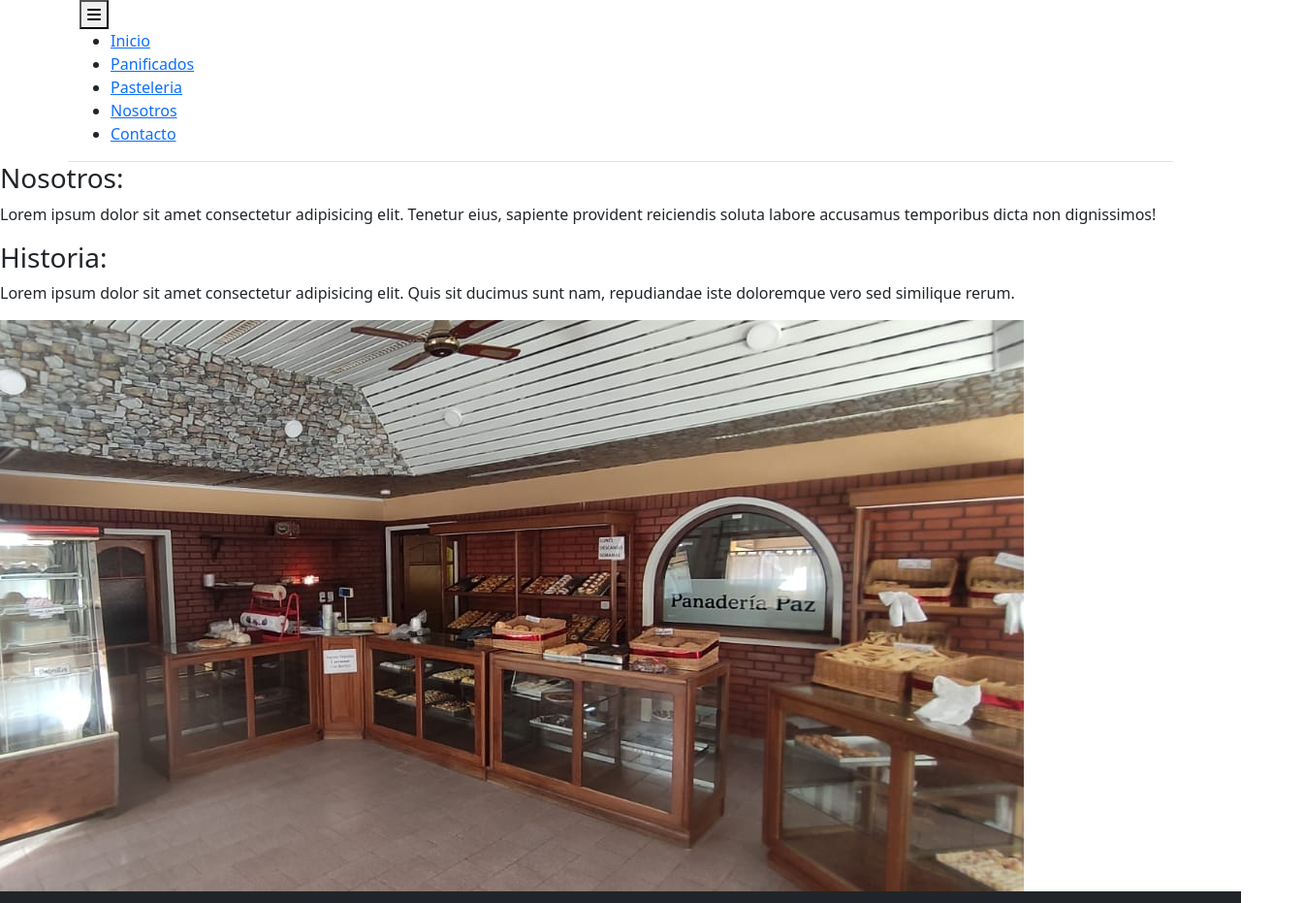
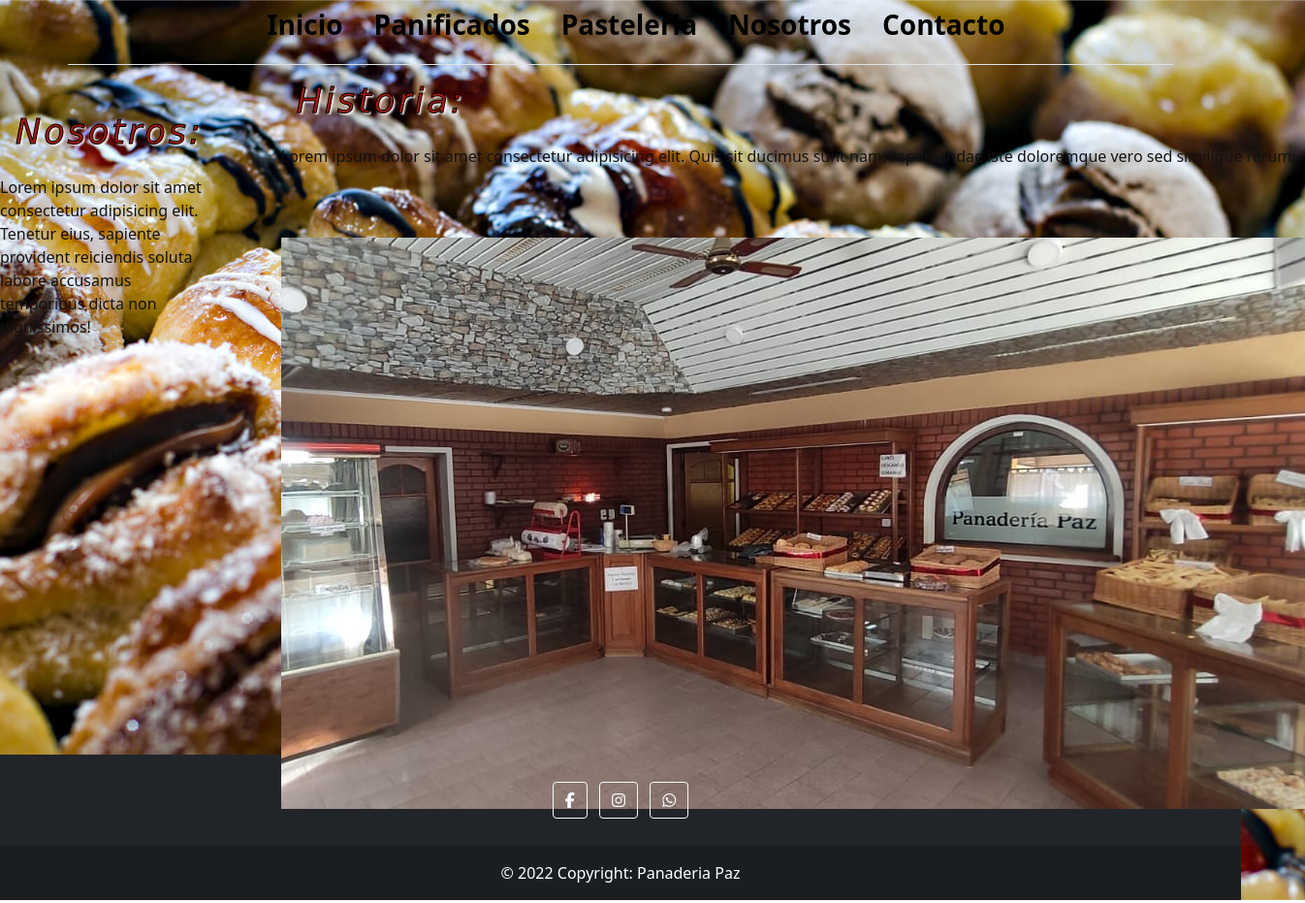
Before and after one commit to Kevin-Heiland/panaderia, a website: page Panaderia-Heiland/pages/nosotros.html in a window 1280 px wide. Shown: the top 931 px of the page at 97% size, 1346 px wide, since content can reach past the window. Drawn offline with Linux system fonts and the light colour scheme; a web font is replaced by a local one.

Commit message:
agregando sass

```diff
--- a/Panaderia-Heiland/components/_header.scss
+++ b/Panaderia-Heiland/components/_header.scss
@@ -1,4 +1,27 @@
 
+.header{
+    height: 60px;
+    display: flex;
+    flex-direction: row;
+    justify-content: center;
+    padding-top: 1rem;
+    box-shadow: 0 2px 5px rgba(245, 222, 179, 0.267);
+}
+
+li {
+    list-style-position: inside;
+    list-style-type: none;
+}
+a {
+    text-decoration: none;
+    color: rgb(0, 0, 0);
+    font-size: 28px;
+    font-weight: 700;
+    font-style: inherit;
+    text-align: center;
+    /* -webkit-text-stroke: 1px rgb(0, 0, 0); */
+    /* text-shadow: 3px 3px 3px rgba(255, 255, 255, 0.925) */
+}
 .nav {
     width: 100%;
     justify-content: center;
@@ -15,4 +38,38 @@
         align-items: center;
         gap: 1rem;
     }
+    &__item:hover {
+        background-color: rgba(158, 109, 109, 0.767);
+        transition: 0.5s;
+    }
+    &__lista {
+        width: 100%;
+        display: flex;
+        flex-direction: row;
+        justify-content: center;
+        align-items: center;
+        gap: 1rem;
+    }
+    &--toggle {
+        display: none;
+    }
 }
+.animaciones:hover .galeria__img {
+    width: 100%;
+    height: 100%;
+    transform: scale(1.05);
+    transition: all 2s;
+}
+@keyframes zoom {
+    from {
+        transform: scale(1);
+
+    }
+
+    to {
+        transform: scale(1.05);
+
+    }
+
+
+}
--- a/Panaderia-Heiland/components/_main.scss
+++ b/Panaderia-Heiland/components/_main.scss
@@ -0,0 +1,90 @@
+.sub-posicion {
+    text-align: center;
+}
+
+body {
+    background-image: url(../images/fondofactura.jpg);
+    background-size: cover;
+    color: rgb(19, 18, 18);
+    font-style: initial;
+}
+
+.titulo {
+    color: rgb(248, 248, 248);
+    -webkit-text-stroke: 2px black;
+    text-shadow: 3px 3px 3px black;
+    font-size: 45px;
+    font-style: normal;
+    font-weight: bold;
+    font-family: 'Dela Gothic One', cursive;
+    text-align: center;
+    letter-spacing: 2px;
+
+}
+.parrafo {
+    background-color: rgba(211, 186, 169, 0.123);
+    text-shadow: 1px 1px 1px white;
+    font-family: 'Beau Rivage', cursive;
+    font-size: 42px;
+    letter-spacing: 2px;
+    line-height: 70px;
+
+
+}
+.subtitulo {
+    color: rgb(167, 24, 14);
+    font-size: 35px;
+    font-style: italic;
+    font-weight: 450;
+    font-family: 'Dela Gothic One', cursive;
+    text-align: left;
+    padding: 1rem;
+    -webkit-text-stroke: 1px black;
+    text-shadow: 2px 2px 2px rgb(248, 241, 241);
+    letter-spacing: 3px;
+
+}
+
+.grid__nosotros {
+    display: grid;
+    grid-template-columns: repeat(2, 1fr);
+    grid-auto-rows: 25% 25% 25% 25%;
+    column-gap: 4rem;
+    grid-template-areas:
+        "ele1 ele3"
+        "ele1 ele3"
+        "ele2 ele3"
+        "ele2 ele3";
+
+}
+
+.nosotros__1 {
+    justify-content: left;
+    padding-top: 2rem;
+    grid-area: ele1;
+
+    &__2 {
+        padding-top: 1rem;
+        grid-area: ele2;
+    }
+    &__3 {
+        padding-top: 2rem;
+        padding-right: 1rem;
+        grid-area: ele3;
+
+    }
+    &__img {
+        width: 100%;
+        height: 90%;
+        object-fit: cover;
+
+    }
+    &-parrafo {
+        padding-left: 2rem;
+        font-size: 20px;
+        font-family: 'Beau Rivage', cursive;
+        font-size: 35px;
+        letter-spacing: 2px;
+        line-height: 50px;
+    }
+}
--- a/Panaderia-Heiland/index.html
+++ b/Panaderia-Heiland/index.html
@@ -15,7 +15,7 @@
     <link rel="stylesheet" href="./css/bootstrap.min.css">
     <script src="../Js/bootstrap.bundle.min.js"></script>
 
-    <link rel="stylesheet" href="./css/style.css">
+    <link rel="stylesheet" href="/css/style.css">
     <script src="https://kit.fontawesome.com/b45e073eae.js" crossorigin="anonymous"></script>
 </head>
 
--- a/Panaderia-Heiland/pages/nosotros.html
+++ b/Panaderia-Heiland/pages/nosotros.html
@@ -12,7 +12,7 @@
     <link rel="stylesheet" href="../css/bootstrap.min.css">
     <script src="../Js/bootstrap.bundle.min.js"></script>
 
-    <link rel="stylesheet" href="../css/style.css">
+    <link rel="stylesheet" href="/css/style.css">
     <script src="https://kit.fontawesome.com/b45e073eae.js" crossorigin="anonymous"></script>
 </head>
 <body>
--- a/package.json
+++ b/package.json
@@ -4,7 +4,7 @@
   "description": "",
   "main": "index.js",
   "scripts": {
-    "start": "sass style.scss s-css-style.css -w --no-source-map -s compressed"
+    "start": "sass style.scss ./css/style.css -w --no-source-map -s compressed"
   },
   "repository": {
     "type": "git",
--- a/s-css-style.css
+++ b/s-css-style.css
@@ -1,9 +1,9 @@
 /* Error: Can't find stylesheet to import.
  *   ,
- * 1 | @import '/Panaderia-Heiland/components/variables';
- *   |         ^^^^^^^^^^^^^^^^^^^^^^^^^^^^^^^^^^^^^^^^^
+ * 2 | @import '/Panaderia-Heiland/components/header';
+ *   |         ^^^^^^^^^^^^^^^^^^^^^^^^^^^^^^^^^^^^^^
  *   '
- *   style.scss 1:9  root stylesheet */
+ *   style.scss 2:9  root stylesheet */
 
 body::before {
   font-family: "Source Code Pro", "SF Mono", Monaco, Inconsolata, "Fira Mono",
@@ -13,5 +13,5 @@ body::before {
   padding: 1em;
   margin-bottom: 1em;
   border-bottom: 2px solid black;
-  content: "Error: Can't find stylesheet to import.\a   \2577 \a 1 \2502  @import '/Panaderia-Heiland/components/variables';\d\a   \2502          ^^^^^^^^^^^^^^^^^^^^^^^^^^^^^^^^^^^^^^^^^\a   \2575 \a   style.scss 1:9  root stylesheet";
+  content: "Error: Can't find stylesheet to import.\a   \2577 \a 2 \2502  @import '/Panaderia-Heiland/components/header';\d\a   \2502          ^^^^^^^^^^^^^^^^^^^^^^^^^^^^^^^^^^^^^^\a   \2575 \a   style.scss 2:9  root stylesheet";
 }
--- a/style.scss
+++ b/style.scss
@@ -1,42 +1,10 @@
-@import '/Panaderia-Heiland/components/variables';
-
-@import '/Panaderia-Heiland/components/header';
-
-@import '/Panaderia-Heiland/components/main';
-
-@import '/Panaderia-Heiland/components/footer';
+@import './Panaderia-Heiland/components/variables';
+@import './Panaderia-Heiland/components/header';
+@import './Panaderia-Heiland/components/main';
+@import './Panaderia-Heiland/components/footer';
 
 
-.nosotros__1 {
-    justify-content: left;
-    padding-top: 2rem;
-    grid-area: ele1;
 
-    &__2 {
-        padding-top: 1rem;
-        grid-area: ele2;
-    }
-    &__3 {
-        padding-top: 2rem;
-        padding-right: 1rem;
-        grid-area: ele3;
-
-    }
-    &__img {
-        width: 100%;
-        height: 90%;
-        object-fit: cover;
-
-    }
-    &-parrafo {
-        padding-left: 2rem;
-        font-size: 20px;
-        font-family: 'Beau Rivage', cursive;
-        font-size: 35px;
-        letter-spacing: 2px;
-        line-height: 50px;
-    }
-}
 
 .grid__titulo {
     color: black;
```
Also changed, not shown: Panaderia-Heiland/pages/contacto.html (+1 -1 lines), Panaderia-Heiland/pages/panificados.html (+1 -1 lines), Panaderia-Heiland/pages/pasteleria.html (+1 -1 lines), css/style.css (added).
